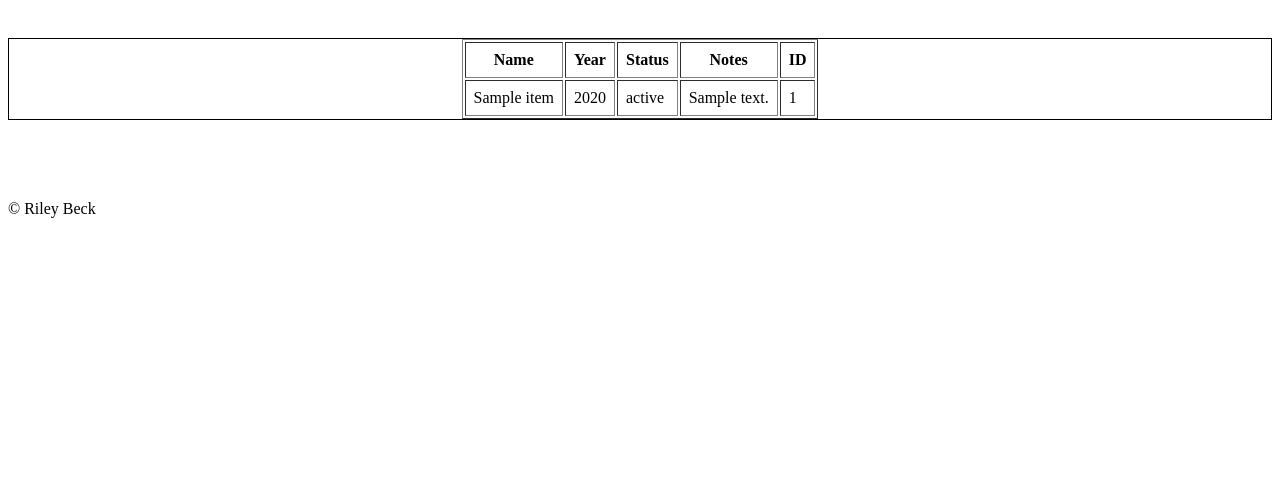
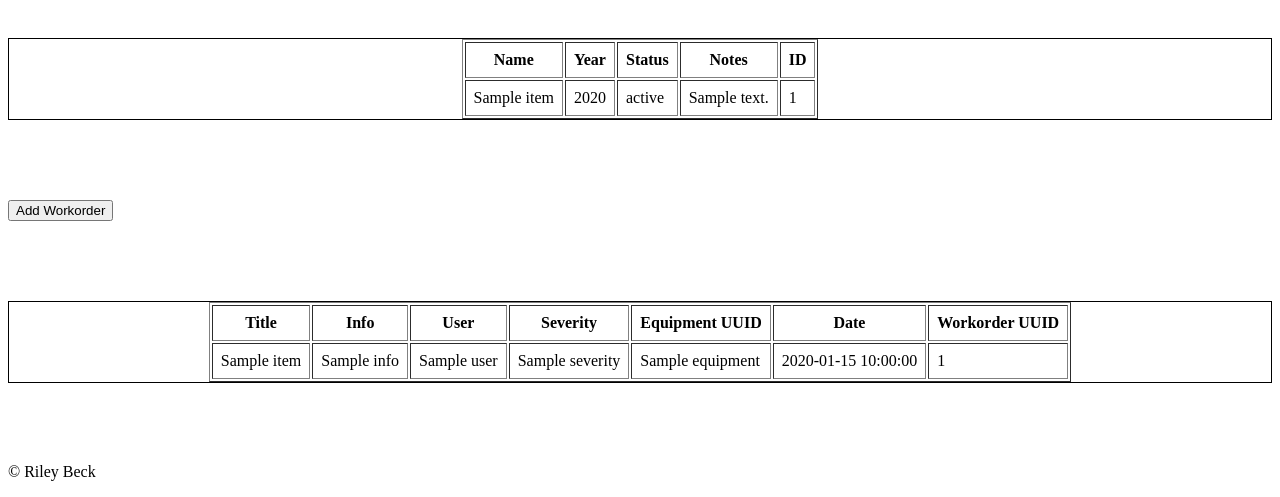
Before and after one commit to ribeck18/fleet-Managment, a Python web app: template templates/home.jinja2 in a window 1280 px wide. Shown: the part 314-811 px from the top of the page. Before the commit the page ends 532 px from the top, so only its background shows below. Run offline with Jinja, Linux system fonts and the light colour scheme; the template is opened without the code that fills it: most values are stand-ins (such as "Sample title", 1, 10 or a date in 2020).

Commit message:
Added functionality to the homepage to add a work order and to display all workorders.

```diff
--- a/app/routers/html.py
+++ b/app/routers/html.py
@@ -4,6 +4,7 @@ from fastapi.requests import Request
 from fastapi.templating import Jinja2Templates
 
 from app.services.equipment_storage import load_equipment
+from app.services.workorder_storage import load_workorders
 
 
 router = APIRouter()
@@ -18,5 +19,5 @@ def home_page(request: Request):
     """
     return templates.TemplateResponse(
         "home.jinja2",
-        {'request': request, "equipment_list": load_equipment()}
+        {'request': request, "equipment_list": load_equipment(), "workorder_list": load_workorders()}
     )
--- a/classes/WorkOrders.py
+++ b/classes/WorkOrders.py
@@ -9,7 +9,7 @@ class WorkOrder():
         self.user = user
         self.severity = severity
         self.equipment_id = equipment
-        self.date = datetime.now()
+        self.date = str(datetime.now())
         self.id = str(uuid.uuid4())
 
     def get_string(self):
--- a/templates/home.jinja2
+++ b/templates/home.jinja2
@@ -4,7 +4,7 @@
 <h1>This is a test</h1>
 
     {# Button and form to add a new equipment item #}
-    <button type="button" onclick="ToggleForm()">Add Equipment</button>
+    <button type="button" onclick="ToggleEquipmentForm()">Add Equipment</button>
 
     <div id="equipment-form" style="display: none; margin-top: 1em;">
         {# uses the /api/equipment/new endpoint. The Method matches the endpoint decorator. #}
@@ -25,6 +25,7 @@
         </form>
     </div>
 
+    {# Display all of the equipment as a table #}
     <div id="equipment-viewer" style="border: 1px solid black; margin: 5em auto; display: flex; justify-content: center; align-items: center;">
         {% if equipment_list %}
             <table border="1" cellpadding="8">
@@ -54,11 +55,75 @@
         {% endif %}
     </div>
 
+    {# Add new workorder items #}
+    <button type="button" onclick="ToggleWorkorderForm()">Add Workorder</button>
+
+    <div id="new-workorder" style="display: none; margin-top: 1em;">
+        <form method="post" action="/api/workorders/add">
+            <label>Name:</label>
+            <input type="text" name="title" required>
+
+            <label>Info:</label>
+            <input type="text" name="info" required>
+
+            <label>User:</label>
+            <input type="text" name="user" required>
+
+            <label>Severity:</label>
+            <input type="text" name="severity" required>
+
+            <label>Equipment:</label>
+            <input type="text" name="equipment" required>
+
+            <button type="submit">Save</button>
+        </form>
+    </div>
+
+    {# Display all of the work orders in a table #}
+        <div id="workorder-viewer" style="border: 1px solid black; margin: 5em auto; display: flex; justify-content: center; align-items: center;">
+        {% if workorder_list %}
+            <table border="1" cellpadding="8">
+                <thead>
+                    <tr>
+                        <th>Title</th>
+                        <th>Info</th>
+                        <th>User</th>
+                        <th>Severity</th>
+                        <th>Equipment UUID</th>
+                        <th>Date</th>
+                        <th>Workorder UUID</th>
+                    </tr>
+                </thead>
+                <tbody>
+                    {% for item in workorder_list %}
+                    <tr>
+                        <td>{{ item.title }}</td>
+                        <td>{{ item.info }}</td>
+                        <td>{{ item.user }}</td>
+                        <td>{{ item.severity }}</td>
+                        <td>{{ item.equipment }}</td>
+                        <td>{{ item.date }}</td>
+                        <td>{{ item.id }}</td>
+                    </tr>
+                    {% endfor %}
+                </tbody>
+            </table>
+        {% else %}
+            <p>No workorders found.</p>
+        {% endif %}
+    </div>
 
 
     <script>
-        function ToggleForm() {
+        //Toggle add equipment form button
+        function ToggleEquipmentForm() {
             const el = document.getElementById("equipment-form");
+            el.style.display = (el.style.display === "none") ? "block" : "none";
+        }
+
+        //Toggle add work order form button
+        function ToggleWorkorderForm() {
+            const el = document.getElementById("new-workorder");
             el.style.display = (el.style.display === "none") ? "block" : "none";
         }
     </script>
```
Also changed, not shown: app/app.py (+4 -3 lines), app/data/workorders_data.json (added, +11 -0 lines), app/routers/workorder.py (+5 -4 lines), app/services/workorder_storage.py (+20 -5 lines), write_html/basic.html (+1 -30 lines).
